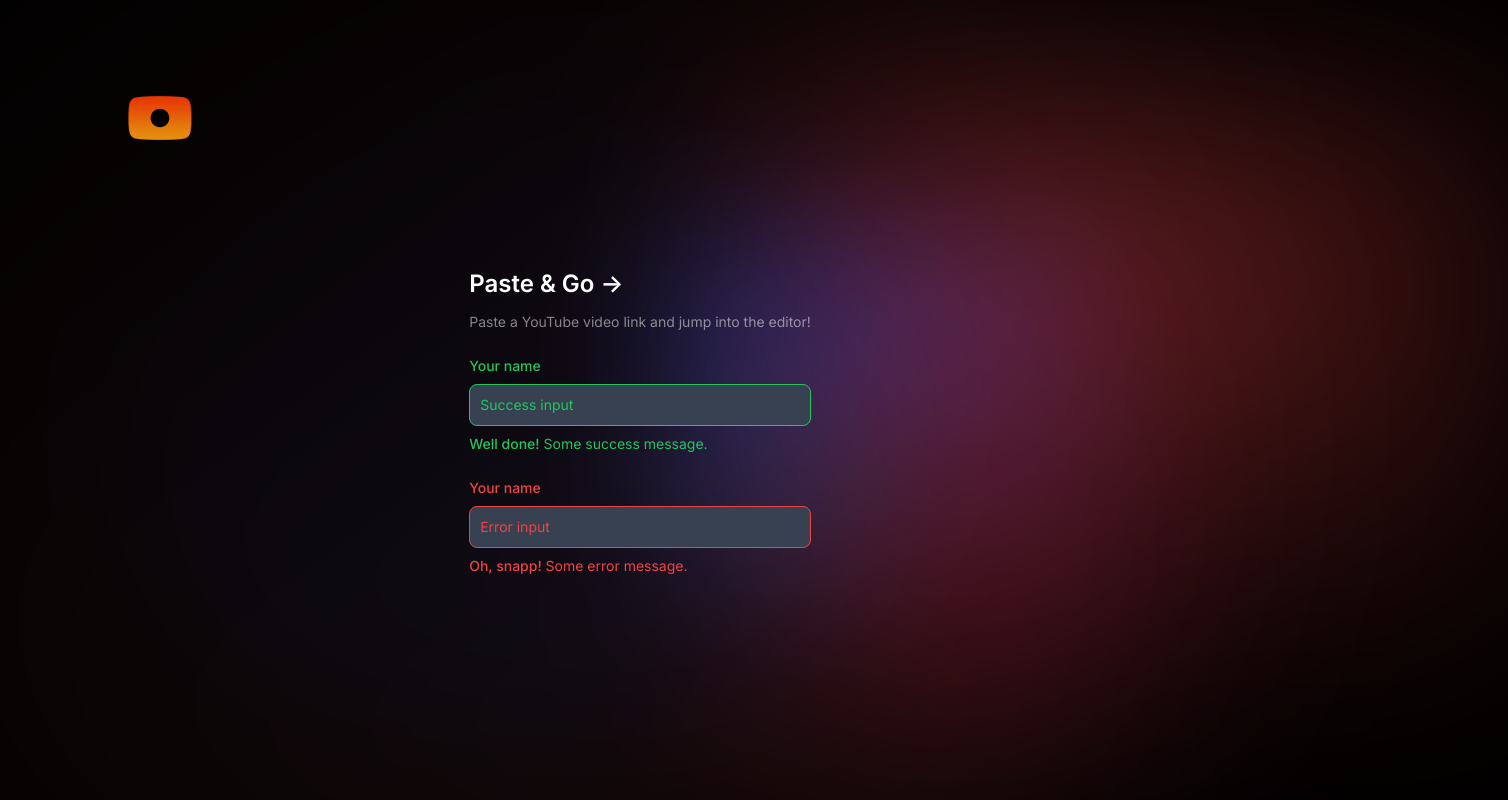
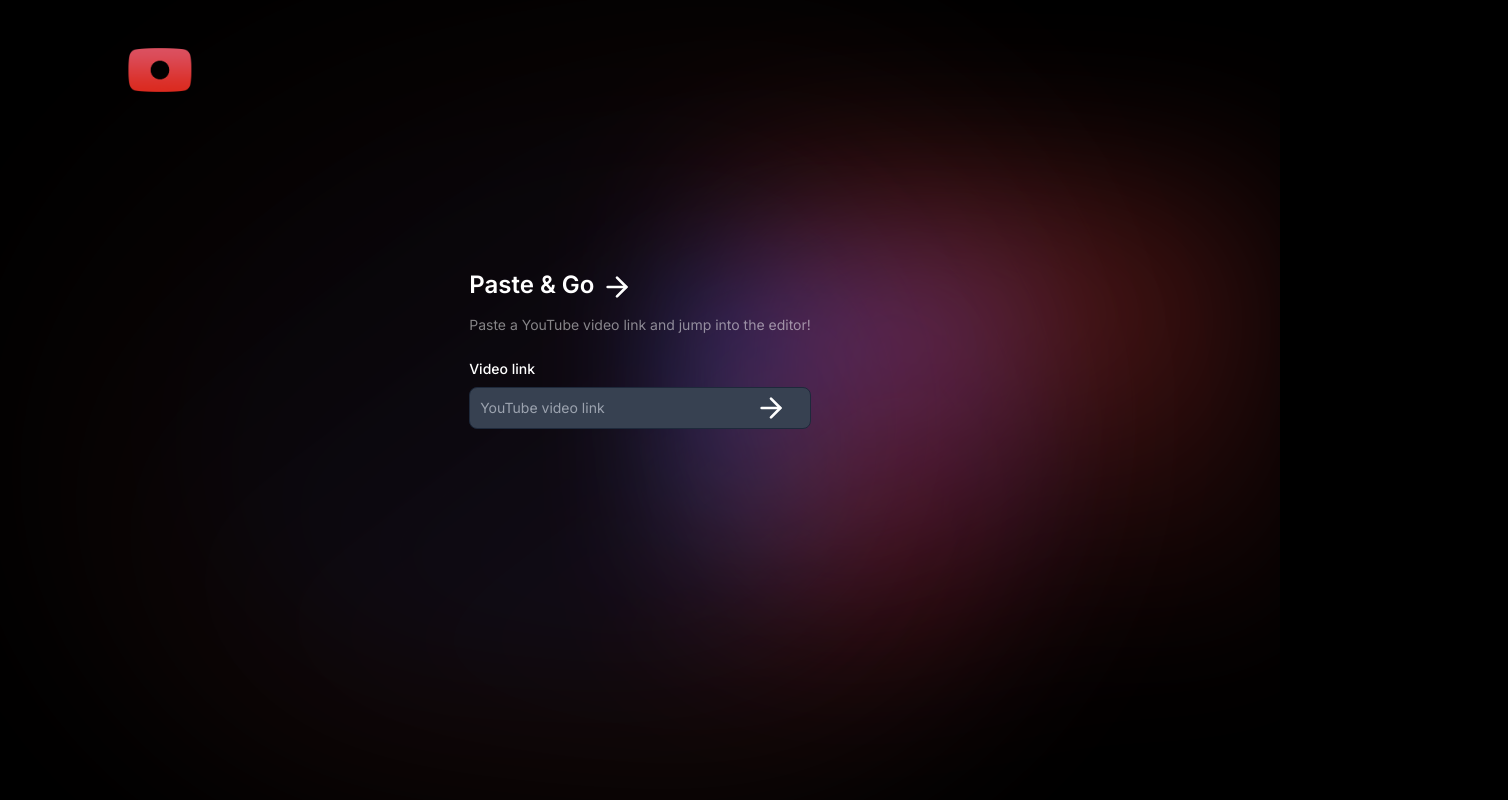
Before and after one commit to mjnoach/video-export, a Next.js app: page / in a window 1280 px wide. Shown: the top 800 px of the page, 1508 px wide, since content can reach past the window. Built offline with nearby package versions, Linux system fonts and the light colour scheme.

Commit message:
video link form component

```diff
--- a/package.json
+++ b/package.json
@@ -20,7 +20,8 @@
     "react": "^18",
     "react-dom": "^18",
     "tailwind-merge": "^2.2.1",
-    "tailwindcss-animate": "^1.0.7"
+    "tailwindcss-animate": "^1.0.7",
+    "react-hook-form": "^7.50.1"
   },
   "devDependencies": {
     "@trivago/prettier-plugin-sort-imports": "^4.3.0",
--- a/src/app/page.tsx
+++ b/src/app/page.tsx
@@ -1,96 +1,48 @@
 import Image from 'next/image'
+
+import { VideoLinkForm } from '@/components/VideoLinkForm'
 
 import logo from '../../public/logo.svg'
 
 export default function Home() {
   return (
-    <main className="relative flex min-h-screen flex-col items-center justify-between p-24">
-      <BackgroundShapes />
-      <div className="z-10 w-full max-w-5xl items-center justify-between font-mono text-sm lg:flex">
+    <div>
+      <Background />
+      <main className="relative flex h-screen flex-col items-center justify-between p-12">
+        <Nav />
+        <div className="mt-40 flex grow">
+          <VideoLinkForm />
+        </div>
+        <div className="mb-32 grid text-center lg:mb-0 lg:w-full lg:max-w-5xl lg:grid-cols-4 lg:text-left">
+          {/*  */}
+        </div>
+      </main>
+    </div>
+  )
+}
+
+const Nav = () => (
+  <div className="z-10 w-full max-w-5xl items-center justify-between text-sm lg:flex">
     <div className="fixed bottom-0 left-0 flex h-48 w-full items-end justify-center bg-gradient-to-t from-white via-white lg:static lg:h-auto lg:w-auto lg:bg-none dark:from-black dark:via-black">
       <a
         href="#"
         className="pointer-events-none flex place-items-center gap-2 p-8 lg:pointer-events-auto lg:p-0"
         rel="noopener noreferrer"
       >
-            <Image
-              src={logo}
-              alt="Logo"
-              className="max-w-16 invert dark:invert"
-              priority
-            />
+        <Image src={logo} alt="Logo" className="max-w-16" priority />
       </a>
     </div>
   </div>
+)
 
-      <div className="flex flex-col">
-        <div className="group flex flex-col gap-6 rounded-lg border border-transparent px-5 py-4 transition-colors hover:border-gray-300 hover:bg-gray-100 hover:dark:border-neutral-700 hover:dark:bg-neutral-800/30">
-          <div>
-            <h2 className={`mb-3 text-2xl font-semibold`}>
-              Paste & Go{' '}
-              <span className="inline-block transition-transform group-hover:translate-x-1 motion-reduce:transform-none">
-                -&gt;
-              </span>
-            </h2>
-            <p className={`m-0 max-w-md text-sm opacity-50`}>
-              Paste a YouTube video link and jump into the editor!
-            </p>
-          </div>
-
-          <div>
-            <div className="mb-6">
-              <label
-                htmlFor="success"
-                className="mb-2 block text-sm font-medium text-green-700 dark:text-green-500"
-              >
-                Your name
-              </label>
-              <input
-                type="text"
-                id="success"
-                className="block w-full rounded-lg border border-green-500 bg-green-50 p-2.5 text-sm text-green-900 placeholder-green-700 focus:border-green-500 focus:ring-green-500 dark:border-green-500 dark:bg-gray-700 dark:text-green-400 dark:placeholder-green-500"
-                placeholder="Success input"
-              />
-              <p className="mt-2 text-sm text-green-600 dark:text-green-500">
-                <span className="font-medium">Well done!</span> Some success
-                message.
-              </p>
-            </div>
-            <div>
-              <label
-                htmlFor="error"
-                className="mb-2 block text-sm font-medium text-red-700 dark:text-red-500"
-              >
-                Your name
-              </label>
-              <input
-                type="text"
-                id="error"
-                className="block w-full rounded-lg border border-red-500 bg-red-50 p-2.5 text-sm text-red-900 placeholder-red-700 focus:border-red-500 focus:ring-red-500 dark:border-red-500 dark:bg-gray-700 dark:text-red-500 dark:placeholder-red-500"
-                placeholder="Error input"
-              />
-              <p className="mt-2 text-sm text-red-600 dark:text-red-500">
-                <span className="font-medium">Oh, snapp!</span> Some error
-                message.
-              </p>
+const Background = () => (
+  <div className="absolute bottom-0 left-0 right-0 top-0 overflow-x-hidden">
+    <div className="absolute inset-x-[45%] inset-y-1/2 -z-10">
+      <div className="relative z-[-1] flex scale-[150%] place-items-center before:absolute before:h-[300px] before:w-full before:-translate-x-1/2 before:rounded-full before:bg-gradient-radial before:from-white before:to-transparent before:blur-2xl before:content-[''] after:absolute after:-z-20 after:h-[180px] after:w-full after:translate-x-1/3 after:bg-gradient-conic after:from-sky-200 after:via-blue-200 after:blur-2xl after:content-[''] sm:before:w-[480px] sm:after:w-[240px] before:lg:h-[360px] before:dark:bg-gradient-to-br before:dark:from-transparent before:dark:to-blue-700 before:dark:opacity-10 after:dark:from-sky-900 after:dark:via-[#0141ff] after:dark:opacity-40">
+        <div className="relative z-[-1] flex scale-[150%] place-items-center before:absolute before:h-[300px] before:w-full before:-translate-x-1/2 before:rounded-full before:bg-gradient-radial before:from-white before:to-transparent before:blur-2xl before:content-[''] after:absolute after:-z-20 after:h-[180px] after:w-full after:translate-x-1/3 after:bg-gradient-conic after:from-rose-100 after:via-red-300 after:blur-2xl after:content-[''] sm:before:w-[480px] sm:after:w-[240px] before:lg:h-[360px] before:dark:bg-gradient-to-br before:dark:from-transparent before:dark:to-red-400 before:dark:opacity-10 after:dark:from-rose-800 after:dark:via-red-500 after:dark:opacity-40">
+          {/*  */}
         </div>
       </div>
     </div>
   </div>
-
-      <div className="mb-32 grid text-center lg:mb-0 lg:w-full lg:max-w-5xl lg:grid-cols-4 lg:text-left">
-        {/*  */}
-      </div>
-    </main>
 )
-}
-
-const BackgroundShapes = () => (
-  <div className="absolute inset-x-[45%] inset-y-1/2 -z-10">
-    <div className="relative z-[-1] flex scale-[175%] place-items-center before:absolute before:h-[300px] before:w-full before:-translate-x-1/2 before:rounded-full before:bg-gradient-radial before:from-white before:to-transparent before:blur-2xl before:content-[''] after:absolute after:-z-20 after:h-[180px] after:w-full after:translate-x-1/3 after:bg-gradient-conic after:from-sky-200 after:via-blue-200 after:blur-2xl after:content-[''] sm:before:w-[480px] sm:after:w-[240px] before:lg:h-[360px] before:dark:bg-gradient-to-br before:dark:from-transparent before:dark:to-blue-700 before:dark:opacity-10 after:dark:from-sky-900 after:dark:via-[#0141ff] after:dark:opacity-40">
-      <div className="relative z-[-1] flex scale-[175%] place-items-center before:absolute before:h-[300px] before:w-full before:-translate-x-1/2 before:rounded-full before:bg-gradient-radial before:from-white before:to-transparent before:blur-2xl before:content-[''] after:absolute after:-z-20 after:h-[180px] after:w-full after:translate-x-1/3 after:bg-gradient-conic after:from-rose-100 after:via-red-300 after:blur-2xl after:content-[''] sm:before:w-[480px] sm:after:w-[240px] before:lg:h-[360px] before:dark:bg-gradient-to-br before:dark:from-transparent before:dark:to-red-400 before:dark:opacity-10 after:dark:from-rose-800 after:dark:via-red-500 after:dark:opacity-40">
-        {/*  */}
-      </div>
-    </div>
-  </div>
-)
--- /dev/null
+++ b/src/components/VideoLinkForm.tsx
@@ -0,0 +1,125 @@
+'use client'
+
+import { cn } from '@/lib/utils'
+
+import { useForm } from 'react-hook-form'
+
+const YOUTUBE_URL_REGEX =
+  /^((?:https?:)?\/\/)?((?:www|m)\.)?((?:youtube\.com|youtu.be))(\/(?:[\w\-]+\?v=|embed\/|v\/)?)([\w\-]+)(\S+)?$/gm
+
+type FormData = {
+  videoUrl: string
+}
+
+export function VideoLinkForm() {
+  const {
+    register,
+    formState: { errors },
+    handleSubmit,
+    setFocus,
+  } = useForm<FormData>()
+
+  const onSubmit = (data: FormData) => {
+    console.log('🚀 ~ VideoLinkForm ~ data:', data)
+  }
+
+  return (
+    <div className="flex flex-col">
+      <div
+        onClick={() => setFocus('videoUrl')}
+        className="group/form flex flex-col gap-6 rounded-lg border border-transparent px-5 py-4 transition-colors hover:border-gray-300 hover:bg-gray-100 hover:dark:border-neutral-700 hover:dark:bg-neutral-800/30"
+      >
+        <div>
+          <h2 className={`mb-3 text-2xl font-semibold`}>
+            Paste & Go <Arrow className="group-hover/form:translate-x-1" />
+          </h2>
+          <p className={`m-0 max-w-md text-sm opacity-50`}>
+            Paste a YouTube video link and jump into the editor!
+          </p>
+        </div>
+
+        <form onSubmit={handleSubmit(onSubmit)}>
+          <div className="mb-6 flex items-center">
+            <div className="group/input grow">
+              <label
+                htmlFor="videoUrl"
+                className={cn(
+                  'mb-2 block text-sm font-medium',
+                  errors.videoUrl && 'text-red-700 dark:text-red-500'
+                )}
+              >
+                Video link
+              </label>
+              <div className="relative flex">
+                <input
+                  {...register('videoUrl', {
+                    required: 'Video link is required',
+                    pattern: {
+                      value: YOUTUBE_URL_REGEX,
+                      message: 'Invalid video link',
+                    },
+                  })}
+                  aria-invalid={errors.videoUrl ? 'true' : 'false'}
+                  type="url"
+                  id="videoUrl"
+                  className={cn(
+                    'block w-full rounded-lg border p-2.5 text-sm dark:bg-gray-700',
+                    errors.videoUrl &&
+                      'border-red-500 bg-red-50 text-red-900 placeholder-red-700 focus:border-red-500 focus:ring-red-500 dark:border-red-500 dark:bg-gray-700 dark:text-red-500 dark:placeholder-red-500'
+                  )}
+                  placeholder="YouTube video link"
+                />
+                <button className="flex" type="submit">
+                  <Arrow className="absolute right-6 cursor-pointer select-none self-center group-hover/input:translate-x-1" />
+                </button>
+              </div>
+              {errors.videoUrl && (
+                <p className="mt-2 text-sm text-red-600 dark:text-red-500">
+                  {errors.videoUrl.message}
+                </p>
+              )}
+            </div>
+          </div>
+
+          {/* <div className="mb-6">
+            <label
+              htmlFor="success"
+              className="mb-2 block text-sm font-medium text-green-700 dark:text-green-500"
+            >
+              Your name
+            </label>
+            <input
+              type="text"
+              id="success"
+              className="block w-full rounded-lg border border-green-500 bg-green-50 p-2.5 text-sm text-green-900 placeholder-green-700 focus:border-green-500 focus:ring-green-500 dark:border-green-500 dark:bg-gray-700 dark:text-green-400 dark:placeholder-green-500"
+              placeholder="Success input"
+            />
+            <p className="mt-2 text-sm text-green-600 dark:text-green-500">
+              <span className="font-medium">Well done!</span> Some success
+              message.
+            </p>
+          </div> */}
+        </form>
+      </div>
+    </div>
+  )
+}
+
+const Arrow = ({ className }: React.SVGProps<SVGSVGElement>) => (
+  <svg
+    xmlns="http://www.w3.org/2000/svg"
+    viewBox="0 0 24 24"
+    fill="none"
+    stroke="currentColor"
+    strokeWidth="2"
+    strokeLinecap="round"
+    strokeLinejoin="round"
+    className={cn(
+      'inline-block h-8 w-8 transition-transform motion-reduce:transform-none',
+      className
+    )}
+  >
+    <line x1="5" y1="12" x2="19" y2="12"></line>
+    <polyline points="12 5 19 12 12 19"></polyline>
+  </svg>
+)
```
Also changed, not shown: public/logo.svg, 1 other file (tests, documents, lock files or other folders). Lines whose indentation alone changed are shown as unchanged.
